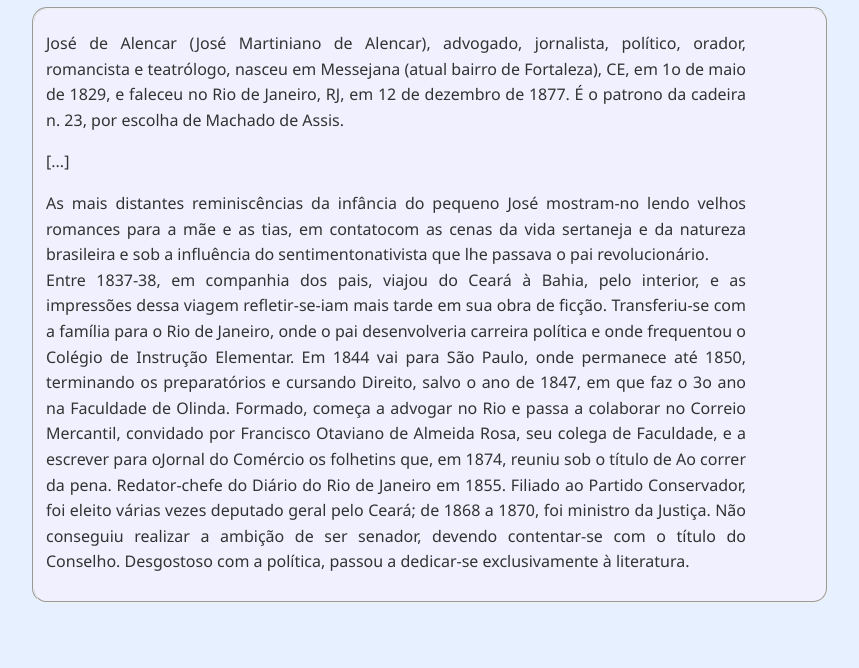
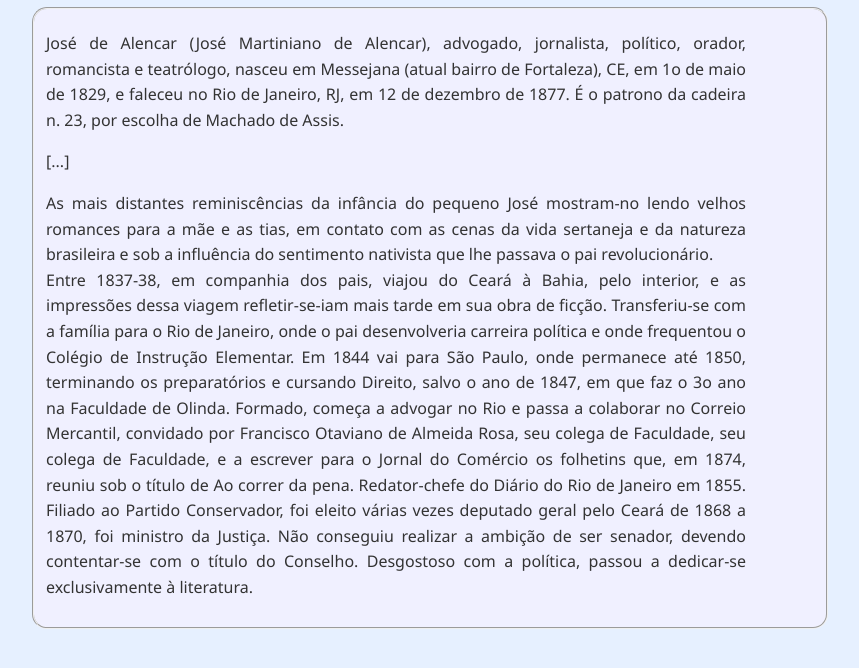
Before and after one commit to Lipevas/API_Vlibras, a plain HTML site: page index.html in a window 1280 px wide. Shown: the part 118-786 px from the top of the page, without its empty margins (210-1069 px from the left). Drawn offline with Linux system fonts and the light colour scheme.

Commit message:
Update index.html

```diff
--- a/index.html
+++ b/index.html
@@ -13,8 +13,8 @@
     <p>José de Alencar (José Martiniano de Alencar), advogado, jornalista, político, orador, romancista e teatrólogo, nasceu em Messejana (atual bairro de Fortaleza), CE, em 1o de maio de 1829, e faleceu no Rio de Janeiro, RJ, em 12 de dezembro de 1877. É o patrono da cadeira n. 23, por escolha de Machado de Assis.
 </p>
 <p>[...]</p>
-<p>As mais distantes reminiscências da infância do pequeno José mostram-no lendo velhos romances para a mãe e as tias, em contatocom as cenas da vida sertaneja e da natureza brasileira e sob a influência do sentimentonativista que lhe passava o pai revolucionário.
-Entre 1837-38, em companhia dos pais, viajou do Ceará à Bahia, pelo interior, e as impressões dessa viagem refletir-se-iam mais tarde em sua obra de ficção. Transferiu-se com a família para o Rio de Janeiro, onde o pai desenvolveria carreira política e onde frequentou o Colégio de Instrução Elementar. Em 1844 vai para São Paulo, onde permanece até 1850, terminando os preparatórios e cursando Direito, salvo o ano de 1847, em que faz o 3o ano na Faculdade de Olinda. Formado, começa a advogar no Rio e passa a colaborar no Correio Mercantil, convidado por Francisco Otaviano de Almeida Rosa, seu colega de Faculdade, e a escrever para oJornal do Comércio os folhetins que, em 1874, reuniu sob o título de Ao correr da pena. Redator-chefe do Diário do Rio de Janeiro em 1855. Filiado ao Partido Conservador, foi eleito várias vezes deputado geral pelo Ceará; de 1868 a 1870, foi ministro da Justiça. Não conseguiu realizar a ambição de ser senador, devendo contentar-se com o título do Conselho. Desgostoso com a política, passou a dedicar-se exclusivamente à literatura.</p>
+<p>As mais distantes reminiscências da infância do pequeno José mostram-no lendo velhos romances para a mãe e as tias, em contato com as cenas da vida sertaneja e da natureza brasileira e sob a influência do sentimento nativista que lhe passava o pai revolucionário.
+Entre 1837-38, em companhia dos pais, viajou do Ceará à Bahia, pelo interior, e as impressões dessa viagem refletir-se-iam mais tarde em sua obra de ficção. Transferiu-se com a família para o Rio de Janeiro, onde o pai desenvolveria carreira política e onde frequentou o Colégio de Instrução Elementar. Em 1844 vai para São Paulo, onde permanece até 1850, terminando os preparatórios e cursando Direito, salvo o ano de 1847, em que faz o 3o ano na Faculdade de Olinda. Formado, começa a advogar no Rio e passa a colaborar no Correio Mercantil, convidado por Francisco Otaviano de Almeida Rosa, seu colega de Faculdade, seu colega de Faculdade, e a escrever para o Jornal do Comércio os folhetins que, em 1874, reuniu sob o título de Ao correr da pena. Redator-chefe do Diário do Rio de Janeiro em 1855. Filiado ao Partido Conservador, foi eleito várias vezes deputado geral pelo Ceará de 1868 a 1870, foi ministro da Justiça. Não conseguiu realizar a ambição de ser senador, devendo contentar-se com o título do Conselho. Desgostoso com a política, passou a dedicar-se exclusivamente à literatura.</p>
 </fieldset>
 
 
```
